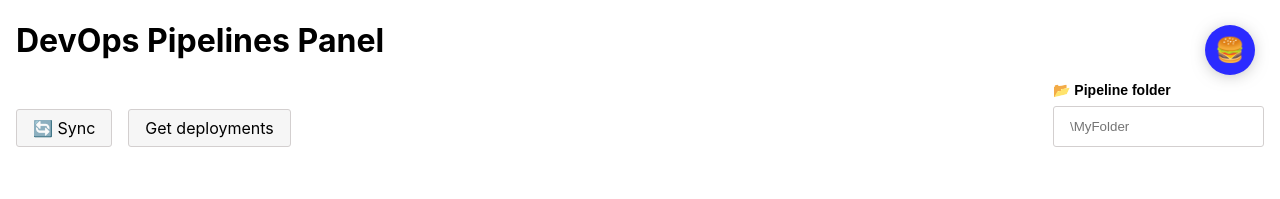
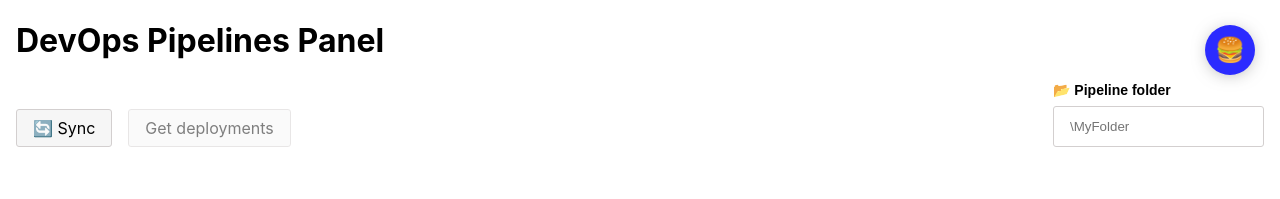
Before and after one commit to joanjane/devops-pipelines-panel, a React (Create React App) app in the folder src/web/: page / in a window 1280 px wide. Shown: the top 199 px of the page. Built offline with nearby package versions, Linux system fonts and the light colour scheme.

Commit message:
Set get deployments btn disabled when no data is synced.

```diff
--- a/src/web/src/deployments/useDeploymentsList.ts
+++ b/src/web/src/deployments/useDeploymentsList.ts
@@ -8,6 +8,7 @@ const batchSize = 5;
 
 type useDeploymentsListResult = {
   fetchAllDeployments: () => Promise<void>;
+  enabled: boolean;
 };
 export const useDeploymentsList = (): useDeploymentsListResult => {
   let [, setController] = useState<AbortController>();
@@ -84,7 +85,8 @@ export const useDeploymentsList = (): useDeploymentsListResult => {
   }, [environments, pipelines, loaded, fetchAllDeployments]);
 
   return {
-    fetchAllDeployments
+    fetchAllDeployments,
+    enabled: pipelines.continuationToken == null && environments.continuationToken == null
   };
 };
 
--- a/src/web/src/index.scss
+++ b/src/web/src/index.scss
@@ -33,4 +33,10 @@ code {
   &:focus-visible {
     outline: 1px solid black;
   }
+
+  &:disabled {
+    opacity: .5;
+    cursor: auto;
+  }
+
 }
--- a/src/web/src/shared/MainActions/index.tsx
+++ b/src/web/src/shared/MainActions/index.tsx
@@ -10,7 +10,7 @@ import { TextInputControl } from '../forms';
 export const MainActions: FC<{}> = () => {
   const { fetchAllPipelines } = usePipelineList();
   const { fetchAllEnvironments } = useEnvironmentsList();
-  const { fetchAllDeployments } = useDeploymentsList();
+  const { fetchAllDeployments, enabled: fetchDeploymentsEnabled } = useDeploymentsList();
   const { settings } = useDevOpsContext();
   return (
     <div className="app-actions">
@@ -20,7 +20,9 @@ export const MainActions: FC<{}> = () => {
           fetchAllEnvironments();
         }}>🔄 Sync</button>
 
-        <button className="app-btn" type="button" onClick={() => fetchAllDeployments()}>Get deployments</button>
+        <button className="app-btn" type="button"
+          onClick={() => fetchAllDeployments()}
+          disabled={!fetchDeploymentsEnabled}>Get deployments</button>
       </div>
 
       <TextInputControl
```
